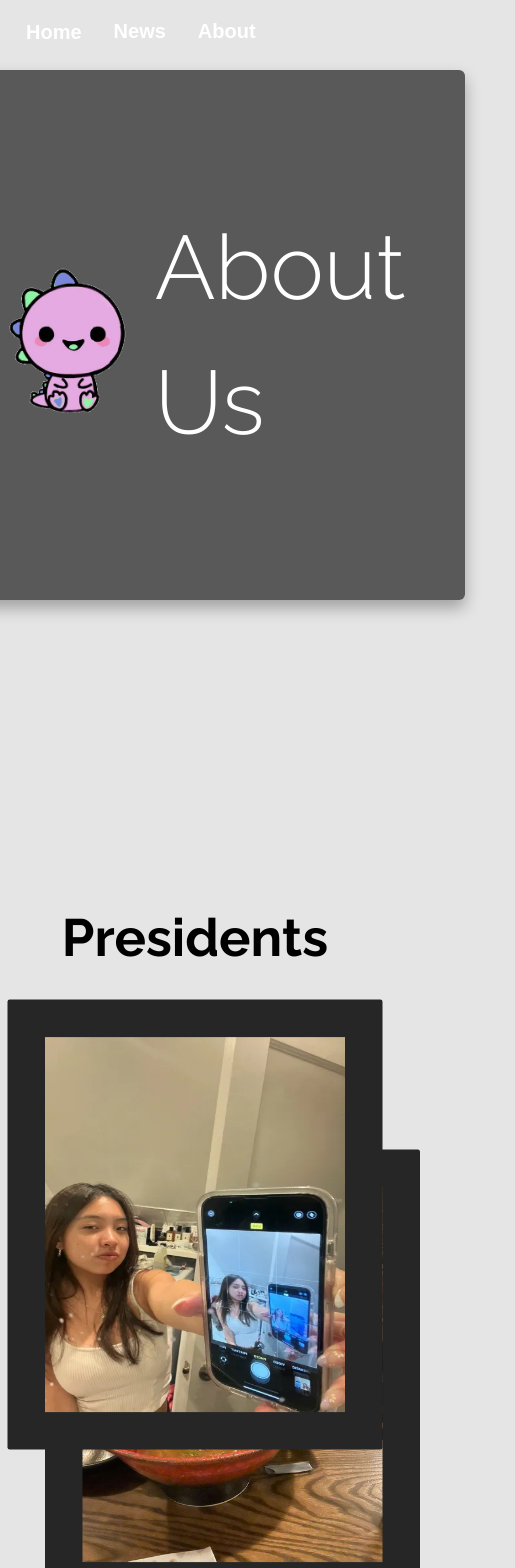
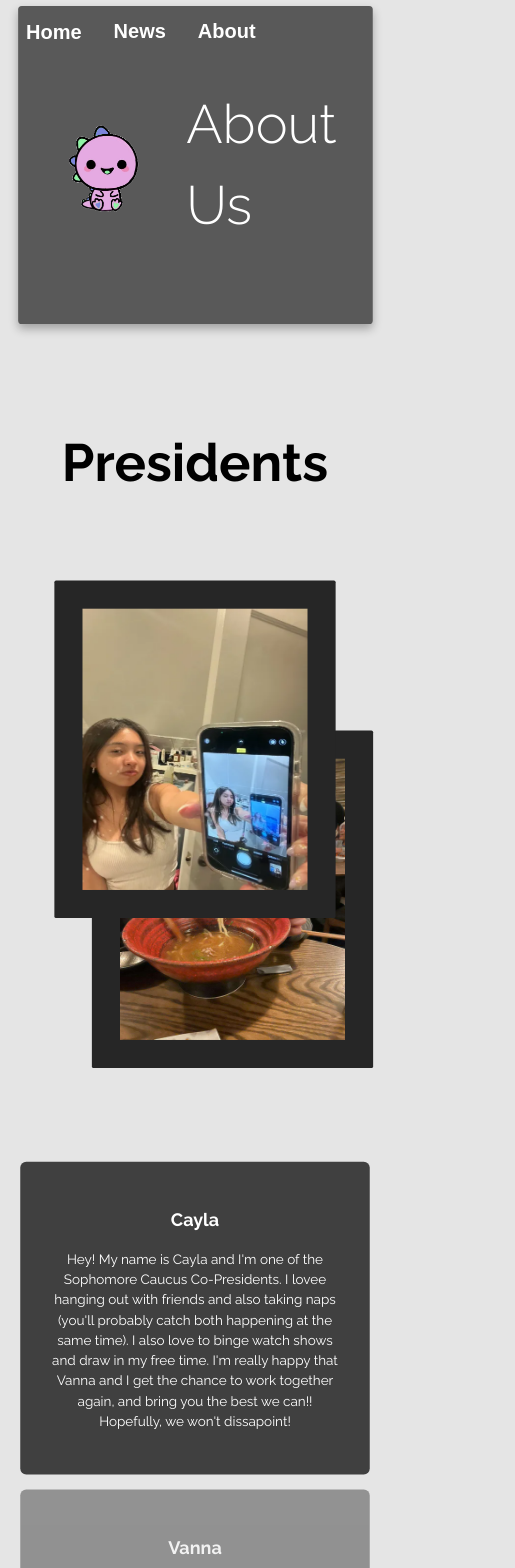
Before and after one commit to axelKeizoStahl/Sophomore-Caucus, a Next.js app: page /about/about-us in a window 390 px wide. Shown: the top 1568 px of the page, 515 px wide, since content can reach past the window. Built offline with nearby package versions, Linux system fonts and the light colour scheme.

Commit message:
home and about mobile optimization

```diff
--- a/src/app/about/about-us/aboutus.module.css
+++ b/src/app/about/about-us/aboutus.module.css
@@ -148,3 +148,41 @@
     font-size: 20px
   }
 }
+
+@media screen and (max-width: 600px) {
+  .header {
+    transform: scale(0.6);
+    margin-top: -100px;
+    gap: 50px
+  }
+  .presidents {
+    padding: 0;
+    margin-top: -300px;
+  }
+  .imageContainer {
+    transform: scale(0.75);
+  }
+  .imageContainer:hover {
+    transform: scale(0.75);
+  }
+  .presidentInfo {
+    gap: 50px;
+  }
+  .infoContainer {
+    padding:0px;
+  }
+  .description p{
+    font-size: 18px;
+    max-width: 35ch;
+  }
+  .departments {
+    margin-top: -250px;
+  }
+  .departments h1 {
+    font-size: 50px;
+  }
+  .departmentsContainer {
+    grid-template-columns: repeat(1, 300px);
+    transform: scale(.9)
+  }
+}
--- a/src/app/about/about-us/page.js
+++ b/src/app/about/about-us/page.js
@@ -52,6 +52,7 @@ export default function Page() {
                   width={400}
                   height={500}
                   alt={president.name}
+                  className={styles.image}
                 />
               </div>
             ))}
@@ -59,8 +60,8 @@ export default function Page() {
           <div className={`${styles.descriptionContainer} ${styles.infoContainer}`}>
             {presidents.map((president, index) => (
               <div key={`description${index}`} className={`${styles.info} ${styles.description} ${presTop != president.name ? styles.hidden: ''}`}>
-                  <h2>{president.name}</h2>
-                  <p>{president.description}</p>
+                  <h2 className={styles.h2}>{president.name}</h2>
+                  <p className={styles.p}>{president.description}</p>
                 </div>
             ))}
           </div>
```
Also changed, not shown: src/app/components/Schedule.module.css (+7 -0 lines), src/app/home.module.css (+14 -0 lines).
